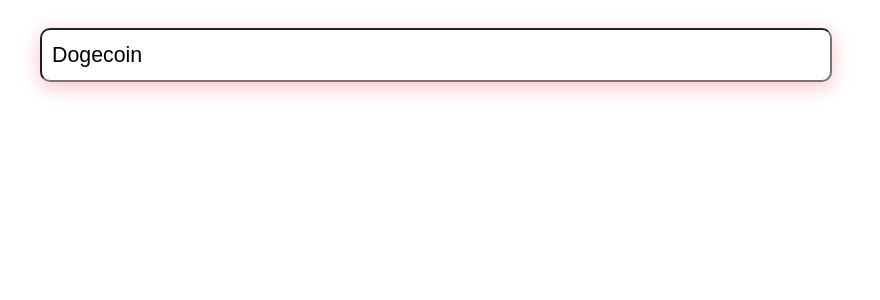
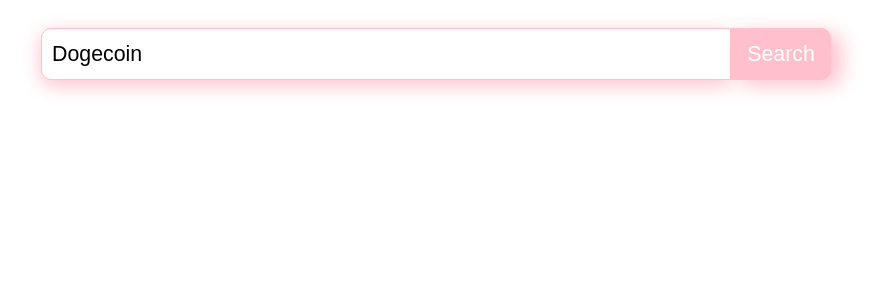
Before and after one commit to summerlightningman/dsr-l4-crypto-monitor-hooks, a React (Create React App) app: page / in a window 1280 px wide. Shown: the top 300 px of the page, without its empty margins (204-1084 px from the left). Built offline with nearby package versions, Linux system fonts and the light colour scheme.

Commit message:
added styled component SearchButton

```diff
--- a/src/components/search.tsx
+++ b/src/components/search.tsx
@@ -2,6 +2,7 @@
 import {SearchProps, SearchState} from "../types/search";
 import SearchContainer from "./styled/search-container";
 import SearchInput from "./styled/search-input";
+import SearchButton from "./styled/search-button";
 
 class Search extends React.Component<SearchProps, SearchState> {
     constructor(props: SearchProps) {
@@ -19,6 +20,7 @@
     render() {
         return <SearchContainer>
             <SearchInput onInput={this.handleInput} value={this.state.value}/>
+            <SearchButton>Search</SearchButton>
         </SearchContainer>
     }
 }
--- a/src/components/styled/main.ts
+++ b/src/components/styled/main.ts
@@ -6,7 +6,9 @@
   flex-direction: column;
   justify-content: flex-start;
   align-items: center;
-  box-sizing: border-box;
+  & > * {
+    box-sizing: border-box;
+  }
 `;
 
 export default Main;
--- /dev/null
+++ b/src/components/styled/search-button.tsx
@@ -0,0 +1,27 @@
+import styled from "styled-components";
+
+const SearchButton = styled.button`
+  background: pink;
+  width: 100px;
+  color: white;
+  border-radius: 0 10px 10px 0;
+  height: 52px;
+  box-shadow: 10px 5px 20px pink;
+  border: 1px solid pink;
+  font-size: 16pt;
+  padding: 0 10px;
+  cursor: pointer;
+
+
+  &:hover {
+    color: black;
+    background: white;
+  }
+
+  &:active {
+    box-shadow: none;
+
+  }
+`;
+
+export default SearchButton
--- a/src/components/styled/search-container.tsx
+++ b/src/components/styled/search-container.tsx
@@ -1,7 +1,8 @@
 import styled from "styled-components";
 
 const SearchContainer = styled.div`
-
+  display: flex;
+  align-items: center;
 `;
 
 export default SearchContainer;
--- a/src/components/styled/search-input.tsx
+++ b/src/components/styled/search-input.tsx
@@ -1,11 +1,12 @@
 import styled from "styled-components";
 
 const SearchInput = styled.input`
-  width: 60vw;
+  width: calc(60vw - 100px);
   height: 50px;
   outline: none;
   box-shadow: 0 5px 20px pink;
-  border-radius: 10px;
+  border-radius: 10px 0 0 10px;
+  border: 1px solid pink;
   font-size: 16pt;
   padding: 0 10px;
 `;
```
